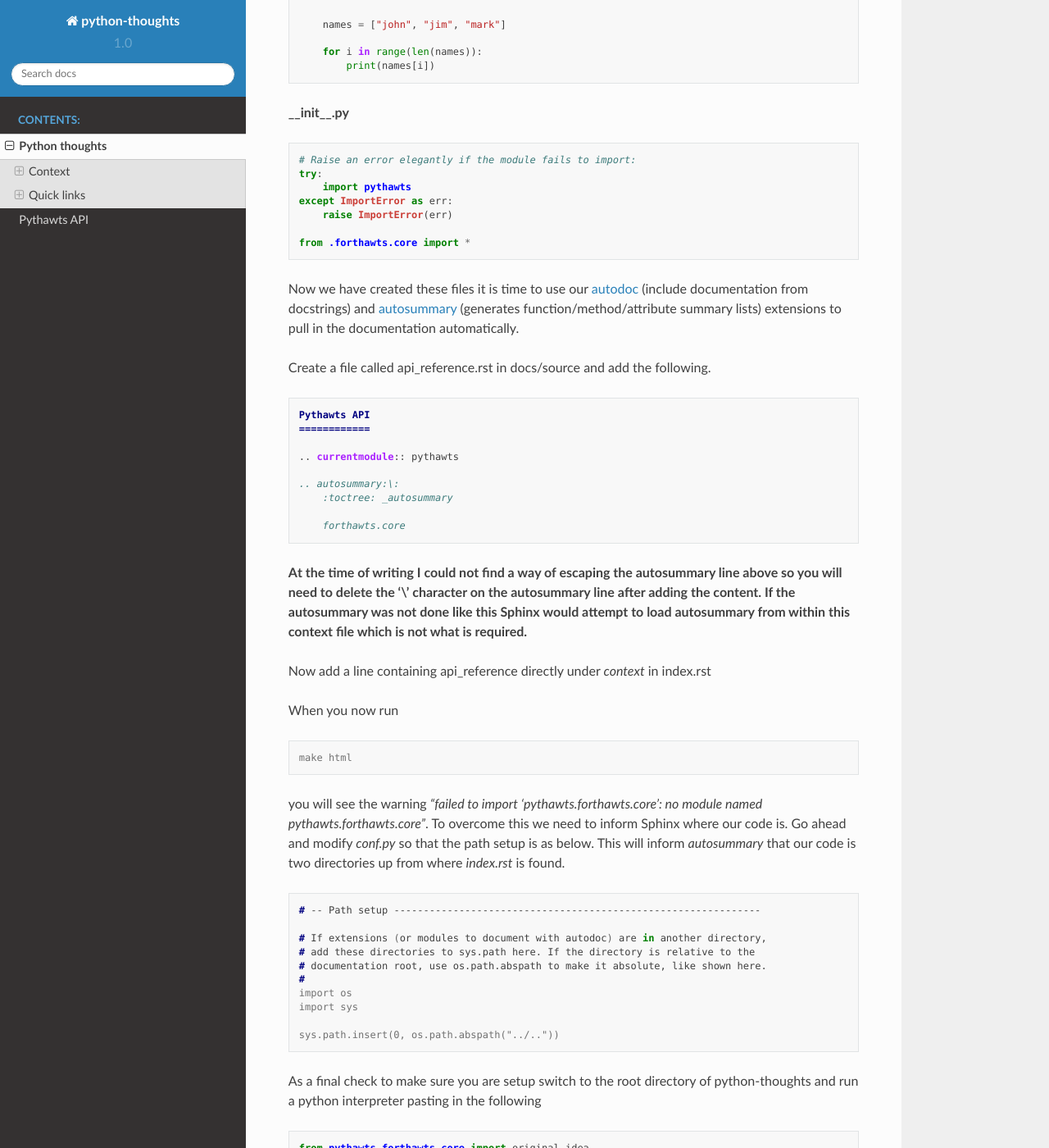
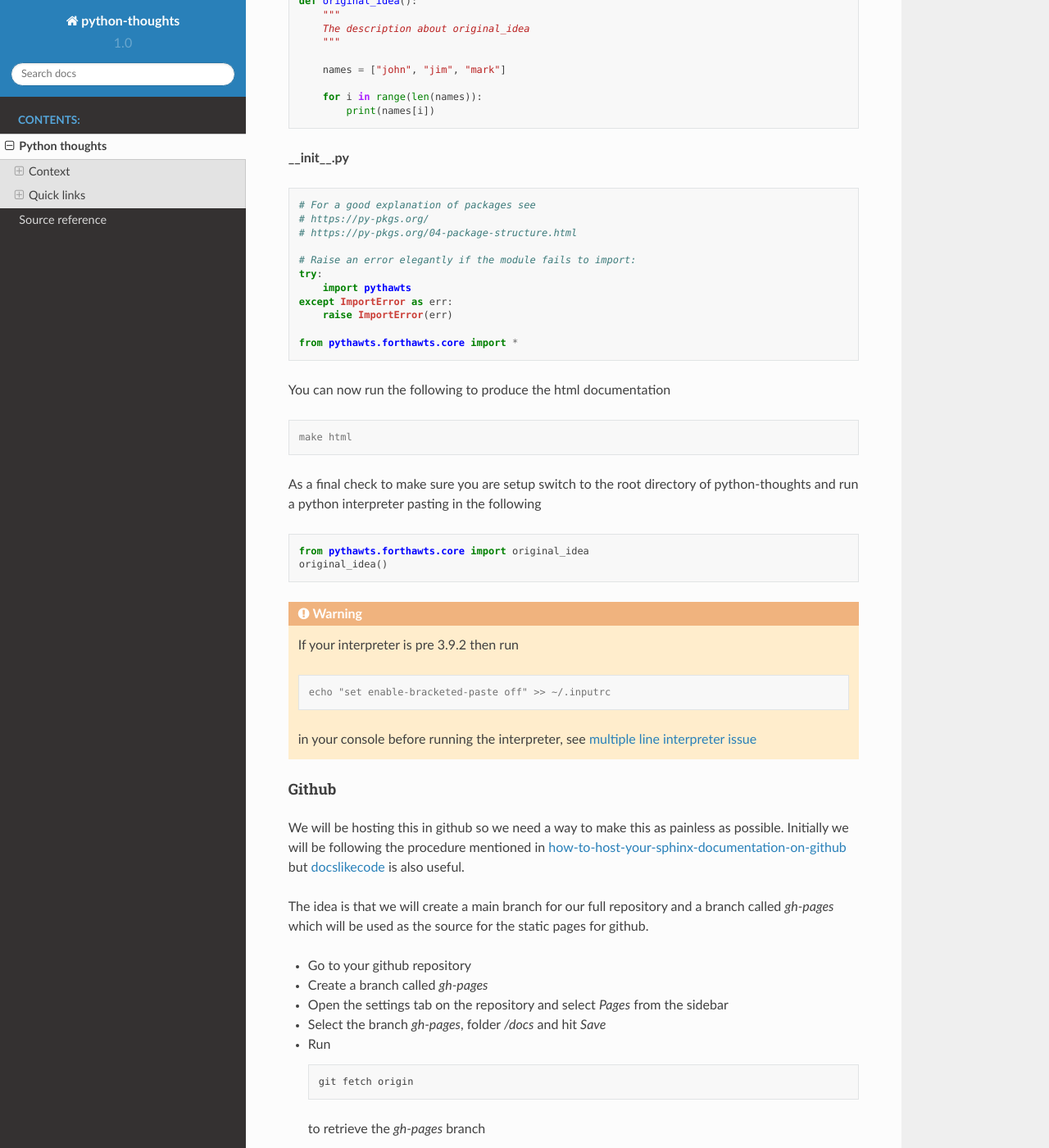
Before and after one commit to mcaple/pythawts, a Sphinx documentation site: the page built from docs/source/context.rst, in a window 1280 px wide and 1400 px high, scrolled down 2744 px. Shown: the whole window at 82% size. Built offline with Sphinx 7.4.7 and the Read the Docs theme 2.0.0, drawn with Linux system fonts in a browser that asks for light colours; some of the changed text lies outside the part shown.

Commit message:
Added source_reference and introduced autoapi instead of autodoc

```diff
--- a/docs/source/_autosummary/pythawts.forthawts.core.rst
+++ b/docs/source/_autosummary/pythawts.forthawts.core.rst
@@ -13,4 +13,8 @@
 
    .. autosummary::
 
+      dummy_function_example
+      empty
+      google_docstrings
+      numpy_docstrings
       original_idea
--- a/docs/source/conf.py
+++ b/docs/source/conf.py
@@ -10,11 +10,10 @@
 # add these directories to sys.path here. If the directory is relative to the
 # documentation root, use os.path.abspath to make it absolute, like shown here.
 #
-import os
-import sys
+# import os
+# import sys
 
-sys.path.insert(0, os.path.abspath("../.."))
-
+# sys.path.insert(0, os.path.abspath("../.."))
 
 # -- Project information -----------------------------------------------------
 
@@ -32,14 +31,19 @@
 # Add any Sphinx extension module names here, as strings. They can be
 # extensions coming with Sphinx (named 'sphinx.ext.*') or your custom
 # ones.
+
 extensions = [
     "sphinx_rtd_theme",
-    "sphinx.ext.autodoc",
-    "sphinx.ext.autosummary",
     "sphinx_copybutton",
     "sphinx_toggleprompt",
     "sphinx.ext.autosectionlabel",
+    "sphinx.ext.napoleon",
+    "sphinx.ext.coverage",
+    "autoapi.extension",
 ]
+
+autoapi_type = "python"
+autoapi_dirs = ["../../pythawts"]
 
 # Add any paths that contain templates here, relative to this directory.
 templates_path = ["_templates"]
@@ -62,8 +66,7 @@
 # so a file named "default.css" will overwrite the builtin "default.css".
 html_static_path = ["_static"]
 
-# Generate _autosummary stub files as part of the build process
-autosummary_generate = True
-
 # Make sure the target is unique
 autosectionlabel_prefix_document = True
+
+# autodoc_typehints = "description"
--- a/docs/source/context.rst
+++ b/docs/source/context.rst
@@ -59,29 +59,34 @@
 Useful extensions
 ^^^^^^^^^^^^^^^^^
 
-Make following changes to docs/source/conf.py.
+Make the following changes to docs/source/conf.py.
 
 .. code-block:: python
 
     ... replace the empty extensions list
     extensions = [
-        "sphinx_rtd_theme",
-        "sphinx.ext.autodoc",
-        "sphinx.ext.autosummary",
-        "sphinx_copybutton",
-        "sphinx_toggleprompt",
-        'sphinx.ext.autosectionlabel',
+      "sphinx_rtd_theme",
+      "sphinx_copybutton",
+      "sphinx_toggleprompt",
+      "sphinx.ext.autosectionlabel",
+      "sphinx.ext.napoleon",
+      "sphinx.ext.coverage",
+      "autoapi.extension",
     ]
 
     ... replace the default html_theme
     html_theme = "sphinx_rtd_theme"
 
     ... at the end of the file paste
-    # Generate _autosummary stub files as part of the build process
-    autosummary_generate = True
 
     # Make sure the target is unique
     autosectionlabel_prefix_document = True
+
+
+The extension `AutoAPI
+<https://autoapi.readthedocs.io/>`_ is heavily used in the documentation and has proven to be more automatic than `AutoDoc
+<https://www.sphinx-doc.org/en/master/usage/extensions/autodoc.html>`_ and `AutoSummary
+<https://www.sphinx-doc.org/en/master/usage/extensions/autosummary.html>`_.
 
 Package
 ^^^^^^^
@@ -152,69 +157,27 @@
 
 .. code-block:: python
 
+    # For a good explanation of packages see
+    # https://py-pkgs.org/
+    # https://py-pkgs.org/04-package-structure.html
+
     # Raise an error elegantly if the module fails to import:
     try:
         import pythawts
     except ImportError as err:
         raise ImportError(err)
 
-    from .forthawts.core import *
+    from pythawts.forthawts.core import *
 
-Now we have created these files it is time to use our `autodoc
-<https://www.sphinx-doc.org/en/master/usage/extensions/autodoc.html>`_ (include documentation from docstrings) and
-`autosummary
-<https://www.sphinx-doc.org/en/master/usage/extensions/autosummary.html>`_ (generates function/method/attribute summary lists)
-extensions to pull in the documentation automatically.
 
-Create a file called api_reference.rst in docs/source and add the following.
-
-.. code-block:: rst
-
-    Pythawts API
-    ============
-
-    .. currentmodule:: pythawts
-
-    .. autosummary:\:
-        :toctree: _autosummary
-
-        forthawts.core
-
-**At the time of writing I could not find a way of escaping the autosummary line above so you will need to delete the '\\' character
-on the autosummary line after adding the content. If the autosummary was not done like this Sphinx would attempt to load autosummary
-from within this context file which is not what is required.**
-
-Now add a line containing api_reference directly under *context* in index.rst
-
-When you now run
+You can now run the following to produce the html documentation
 
 .. code-block:: console
 
     make html
 
-you will see the warning *"failed to import 'pythawts.forthawts.core': no module named pythawts.forthawts.core"*. To overcome
-this we need to inform Sphinx where our code is. Go ahead and modify *conf.py* so that the path setup is as below. This will inform
-*autosummary* that our code is two directories up from where *index.rst* is found.
-
-.. code-block:: console
-
-    # -- Path setup --------------------------------------------------------------
-
-    # If extensions (or modules to document with autodoc) are in another directory,
-    # add these directories to sys.path here. If the directory is relative to the
-    # documentation root, use os.path.abspath to make it absolute, like shown here.
-    #
-    import os
-    import sys
-
-    sys.path.insert(0, os.path.abspath("../.."))
-
 As a final check to make sure you are setup switch to the root directory of python-thoughts and run a python interpreter pasting in
 the following
-
-
-
-
 
 .. code:: python
 
--- a/docs/source/index.rst
+++ b/docs/source/index.rst
@@ -11,7 +11,7 @@
    :caption: Contents:
 
    context
-   api_reference
+   source_reference
 
 
 Indices and tables
--- a/pythawts/__init__.py
+++ b/pythawts/__init__.py
@@ -1,7 +1,11 @@
+# For a good explanation of packages see
+# https://py-pkgs.org/
+# https://py-pkgs.org/04-package-structure.html
+
 # Raise an error elegantly if the module fails to import:
 try:
     import pythawts
 except ImportError as err:
     raise ImportError(err)
 
-from .forthawts.core import *
+from pythawts.forthawts.core import *
```
Also changed, not shown: docs/source/api_reference.rst (deleted, +0 -9 lines), docs/source/source_reference.rst (added, +14 -0 lines), 1 other file.
